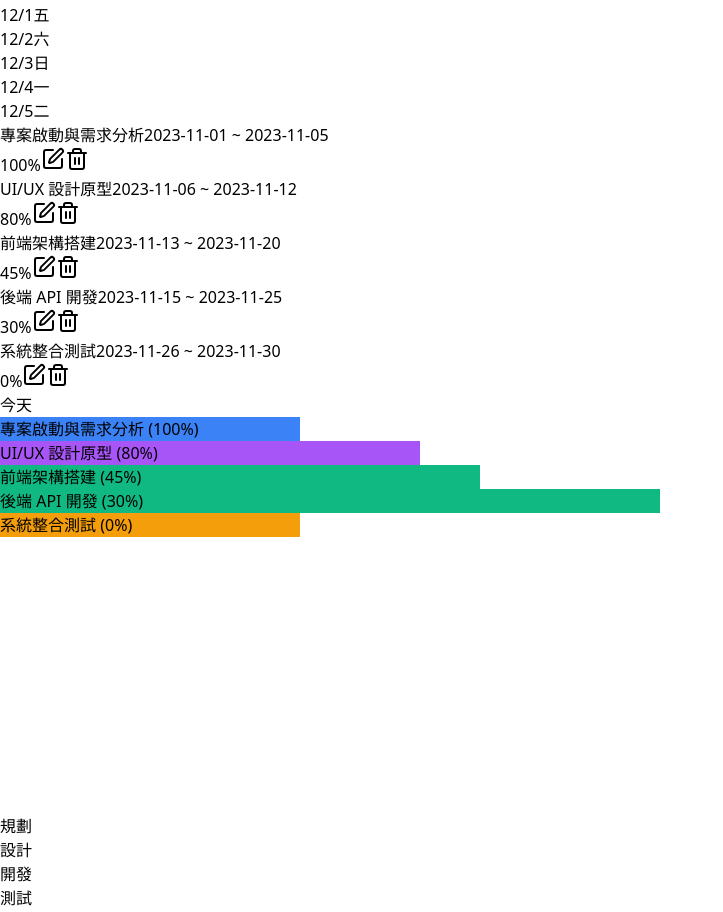
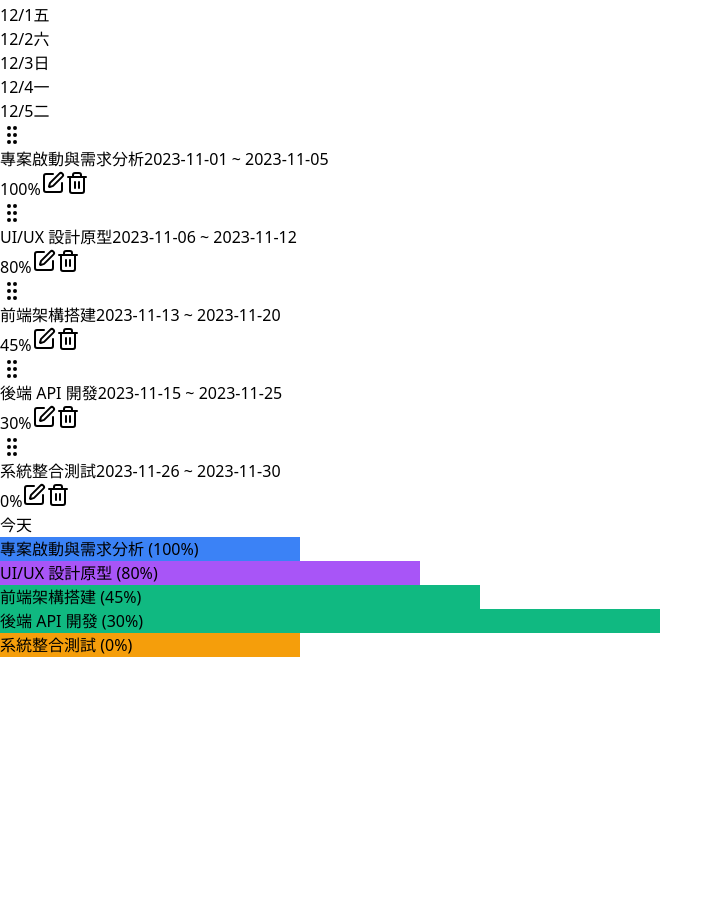
Before and after one commit to klin1976/klin-gantt-chart, a React (Vite) app: page / in a window 1280 px wide. Shown: the part 1107-2019 px from the top of the page, without its empty margins (0-723 px from the left). Built offline with nearby package versions, Linux system fonts and the light colour scheme.

Commit message:
feat: 新增任務拖拽排序功能，任務與甘特圖條同步移動

```diff
--- a/src/App.jsx
+++ b/src/App.jsx
@@ -2,7 +2,7 @@ import html2canvas from 'html2canvas';
 import React, { useState, useMemo, useRef, useEffect, useCallback } from 'react';
 // 在線上預覽環境中，我們移除 import，改用下方的 useEffect 載入 CDN
 // import html2canvas from 'html2canvas';
-import { Calendar, Plus, Trash2, Save, Image as ImageIcon, Loader2, Download, Upload, AlertTriangle, Edit, X, Settings, Palette, Info, Stamp } from 'lucide-react';
+import { Calendar, Plus, Trash2, Save, Image as ImageIcon, Loader2, Download, Upload, AlertTriangle, Edit, X, Settings, Palette, Info, Stamp, GripVertical } from 'lucide-react';
 
 // 預設類別資料
 const DEFAULT_CATEGORIES = [
@@ -82,6 +82,20 @@ export default function App() {
   const headerScrollRef = useRef(null);
   const bodyScrollRef = useRef(null);
   const phantomScrollRef = useRef(null);
+  const [draggedIndex, setDraggedIndex] = useState(null);
+
+  // 拖拽事件處理
+  const handleDragStart = (index) => setDraggedIndex(index);
+  const handleDragOver = (e, index) => {
+    e.preventDefault();
+    if (draggedIndex === null || draggedIndex === index) return;
+    const newTasks = [...tasks];
+    const [removed] = newTasks.splice(draggedIndex, 1);
+    newTasks.splice(index, 0, removed);
+    setTasks(newTasks);
+    setDraggedIndex(index);
+  };
+  const handleDragEnd = () => setDraggedIndex(null);
 
   // Sync scroll handler
   const handleScroll = (source, targets) => {
@@ -713,11 +727,21 @@ export default function App() {
 
         <div className="flex-1 overflow-auto flex">
           <div className="w-96 flex-shrink-0 bg-[#1a202c] border-r border-gray-700 z-10 shadow-[2px_0_5px_-2px_rgba(0,0,0,0.3)] min-h-full">
-            {tasks.map(task => (
-              <div key={task.id} className="h-[84px] border-b border-gray-700/50 px-4 flex items-center justify-between hover:bg-gray-800/50 group">
-                <div className="flex flex-col min-w-0 pr-2 justify-center task-text-container">
-                  <span className="text-xl font-medium text-gray-200 whitespace-nowrap overflow-hidden text-ellipsis leading-relaxed py-0.5 block" title={task.name}>{task.name}</span>
-                  <span className="text-[15px] text-gray-500 whitespace-nowrap overflow-hidden text-ellipsis leading-normal block">{task.start} ~ {task.end}</span>
+            {tasks.map((task, index) => (
+              <div
+                key={task.id}
+                draggable
+                onDragStart={() => handleDragStart(index)}
+                onDragOver={(e) => handleDragOver(e, index)}
+                onDragEnd={handleDragEnd}
+                className={`h-[84px] border-b border-gray-700/50 px-4 flex items-center justify-between hover:bg-gray-800/50 group cursor-grab active:cursor-grabbing ${draggedIndex === index ? 'opacity-50 bg-indigo-900/30' : ''}`}
+              >
+                <div className="flex items-center gap-2 min-w-0 flex-1">
+                  <GripVertical className="w-5 h-5 text-gray-600 flex-shrink-0 group-hover:text-gray-400 transition-colors" />
+                  <div className="flex flex-col min-w-0 pr-2 justify-center task-text-container">
+                    <span className="text-xl font-medium text-gray-200 whitespace-nowrap overflow-hidden text-ellipsis leading-relaxed py-0.5 block" title={task.name}>{task.name}</span>
+                    <span className="text-[15px] text-gray-500 whitespace-nowrap overflow-hidden text-ellipsis leading-normal block">{task.start} ~ {task.end}</span>
+                  </div>
                 </div>
                 <div className="flex items-center gap-1 flex-shrink-0" data-html2canvas-ignore="true">
                   <span className="text-sm px-2 py-1 rounded-full bg-gray-800 text-gray-400">{task.progress}%</span>
```
